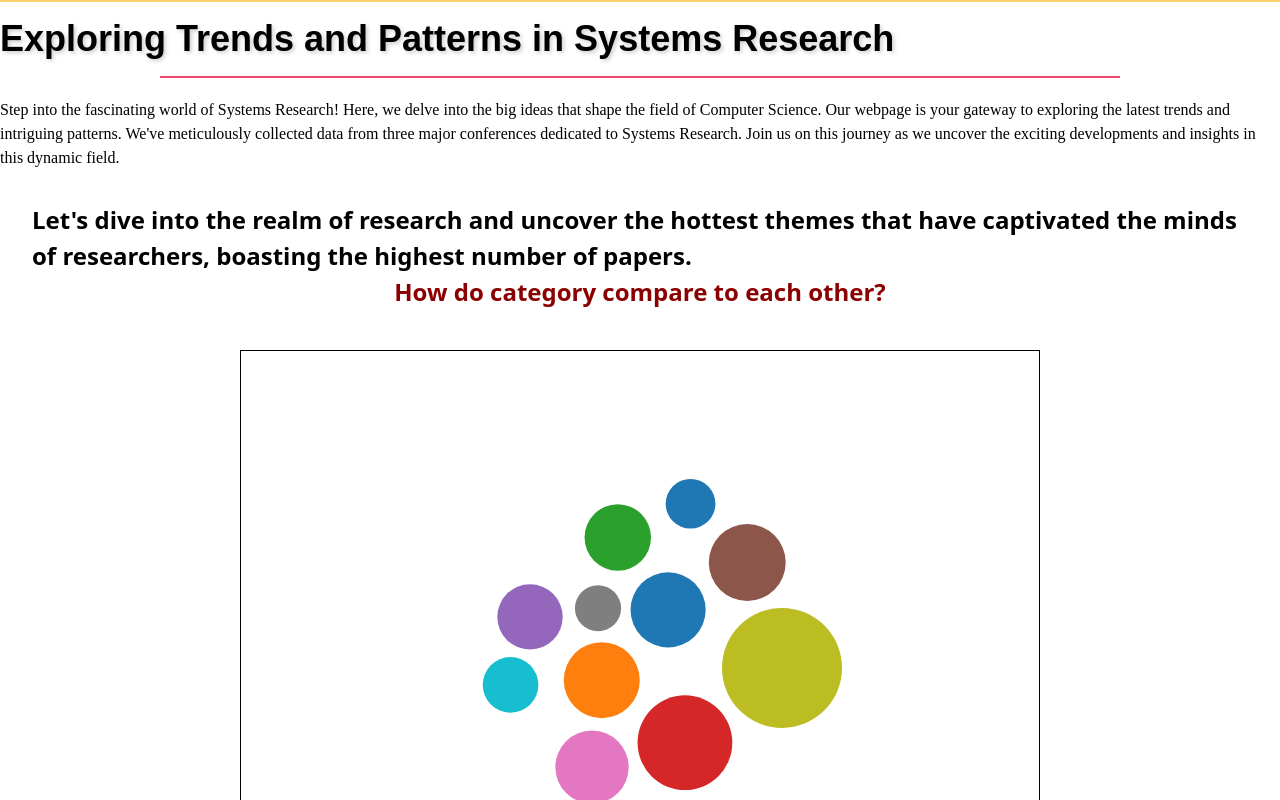
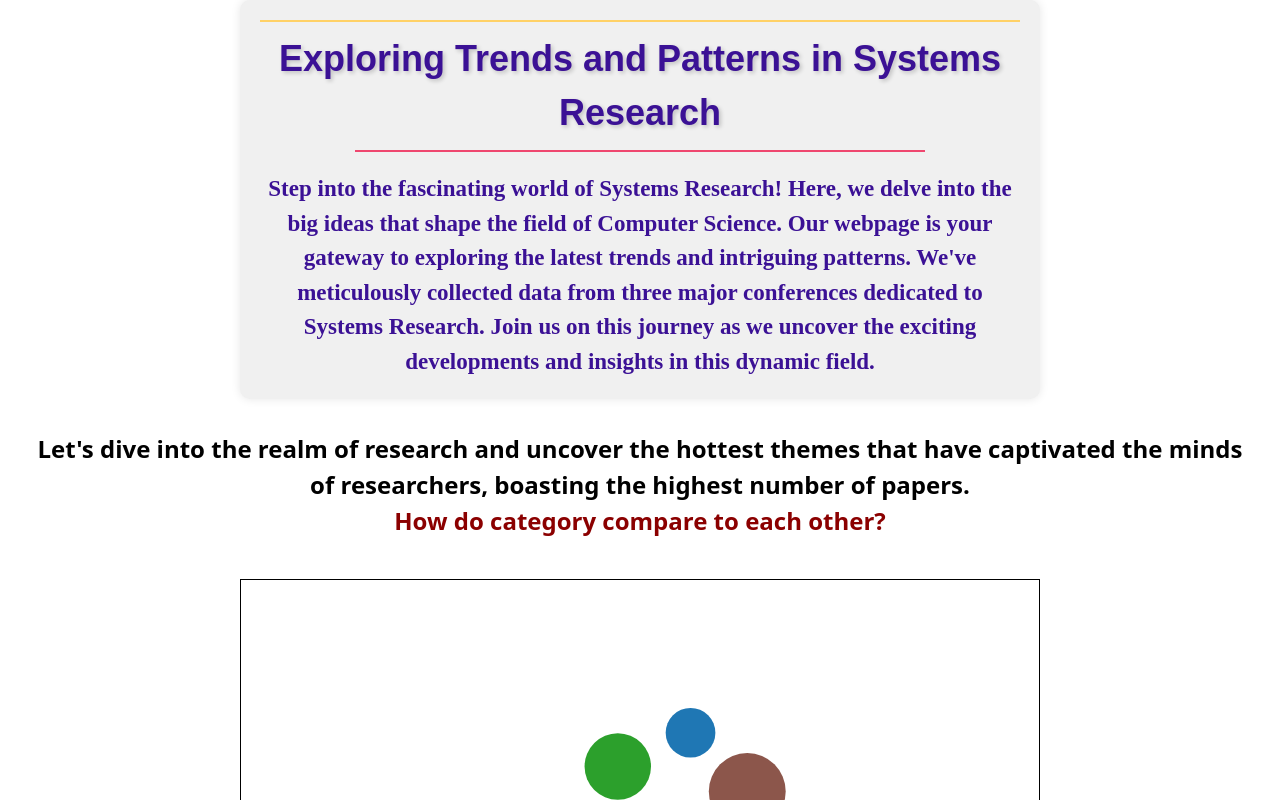
Before and after one commit to aayushi363/info_viz_project, a SvelteKit app: page / in a window 1280 px wide. Shown: the top 800 px of the page. Built offline with nearby package versions, Linux system fonts and the light colour scheme.

Commit message:
added flow

```diff
--- a/src/routes/+page.svelte
+++ b/src/routes/+page.svelte
@@ -123,48 +123,47 @@
 	</div>
 </div>
 
-<div class="container">
-	<div class="header1">
-		<h2>How do category compare to each other?</h2>
-		<Circles/>
-	</div>
-</div>
+<style>
+    /* Introduction Section */
+    .introduction {
+        text-align: center;
+        font-weight: bold;
+        font-size: 23px;
+        margin-bottom: 50px;
+        padding: 20px; /* Add padding */
+        background-color: #f0f0f0; /* Add background color */
+        box-shadow: 0px 0px 10px rgba(0, 0, 0, 0.1); /* Add box shadow */
+        border-radius: 10px; /* Add border radius */
+        max-width: 800px; /* Limit max width */
+        margin: 0 auto; /* Center horizontally */
+        color: #3b1195; /* Text color */
+    }
 
-<style>
+    /* Container */
     .container {
-		/* set the font */
         font-family: system-ui, sans-serif;
         font-size: 16px;
-		/* make the div take up the entire screen */
-		height: 100vh;
+        height: auto; /* Change height to auto */
         width: 100vw;
-		/* add 32px of padding around the div */
         padding: 2em;
-		/* put the controls on top of the plots with 32px of space in between */
         display: flex;
-
+        flex-direction: column; /* Adjust flex direction */
         gap: 2em;
-	}
-	/* Define margin-top for raincontainer */
-	.raincontainer {
-		margin-top: 2em; /* Adjust as needed */
+        align-items: center; /* Center content horizontally */
     }
 
-	/* place the feature controls and color legend next to each other */
-	/* .header {
-		display: flex;
-		gap: 2em;
-		align-items: center;
-	}*/
+    /* Raincontainer */
+    .raincontainer {
+        margin-top: 2em;
+        text-align: center;
+    }
 
+    /* Header */
     .header1 {
-		/* center the barchart */
-		/* center the barchart */
         justify-content: center;
         align-items: center;
-		/* display: flex; */
-		height: 100%;
         flex: 1;
+        text-align: center; /* Center text */
     }
 
     /* Title */
```
Lines whose indentation alone changed are shown as unchanged.
